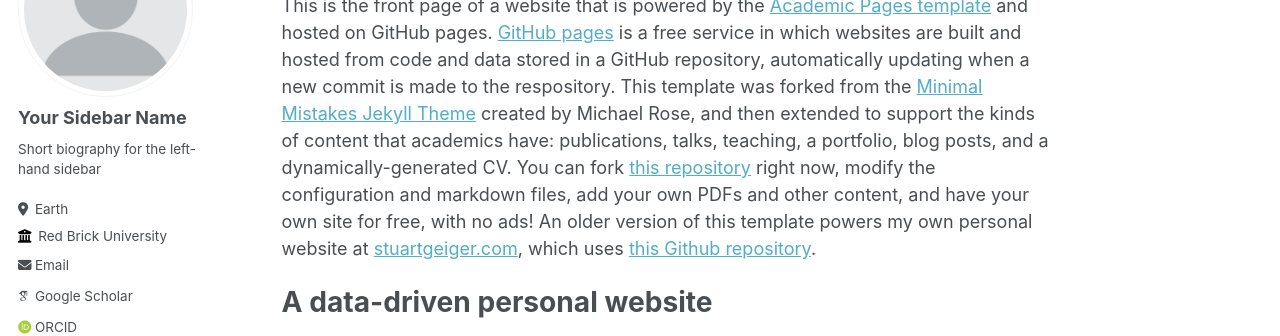
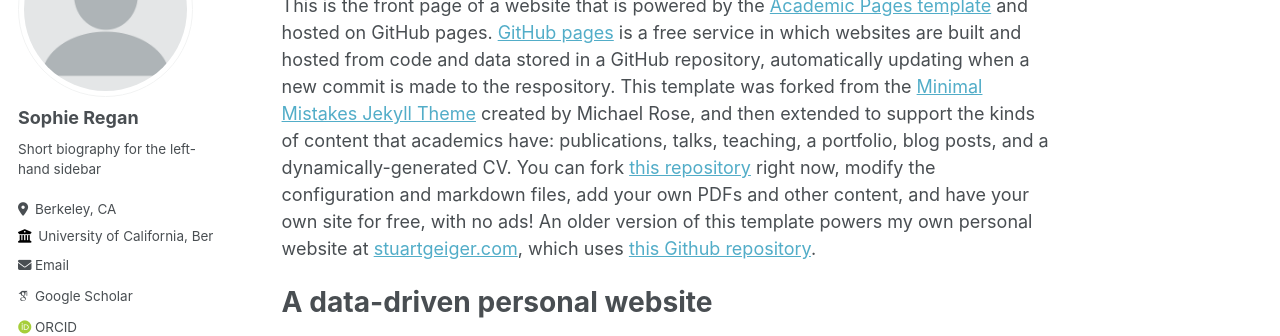
Before and after one commit to regansophie/regansophie, a Jekyll site: the page built from _pages/about.md, in a window 1280 px wide. Shown: the part 184-520 px from the top of the page. Built offline with Jekyll 4.4.1, drawn with Linux system fonts in a browser that asks for light colours; some web fonts are replaced.

Commit message:
Update _config.yml

```diff
--- a/_config.yml
+++ b/_config.yml
@@ -22,11 +22,10 @@ repository               : "academicpages/academicpages.github.io"
 author:
   # Biographic information
   avatar           : "profile.png"
-  name             : "Your Sidebar Name"
-  pronouns         : # example: "she/her"
+  name             : "Sophie Regan"
   bio              : "Short biography for the left-hand sidebar"
-  location         : "Earth"
-  employer         : "Red Brick University"
+  location         : "Berkeley, CA"
+  employer         : "University of California, Berkeley"
   uri              : # URL
   email            : "none@example.org"
 
```
